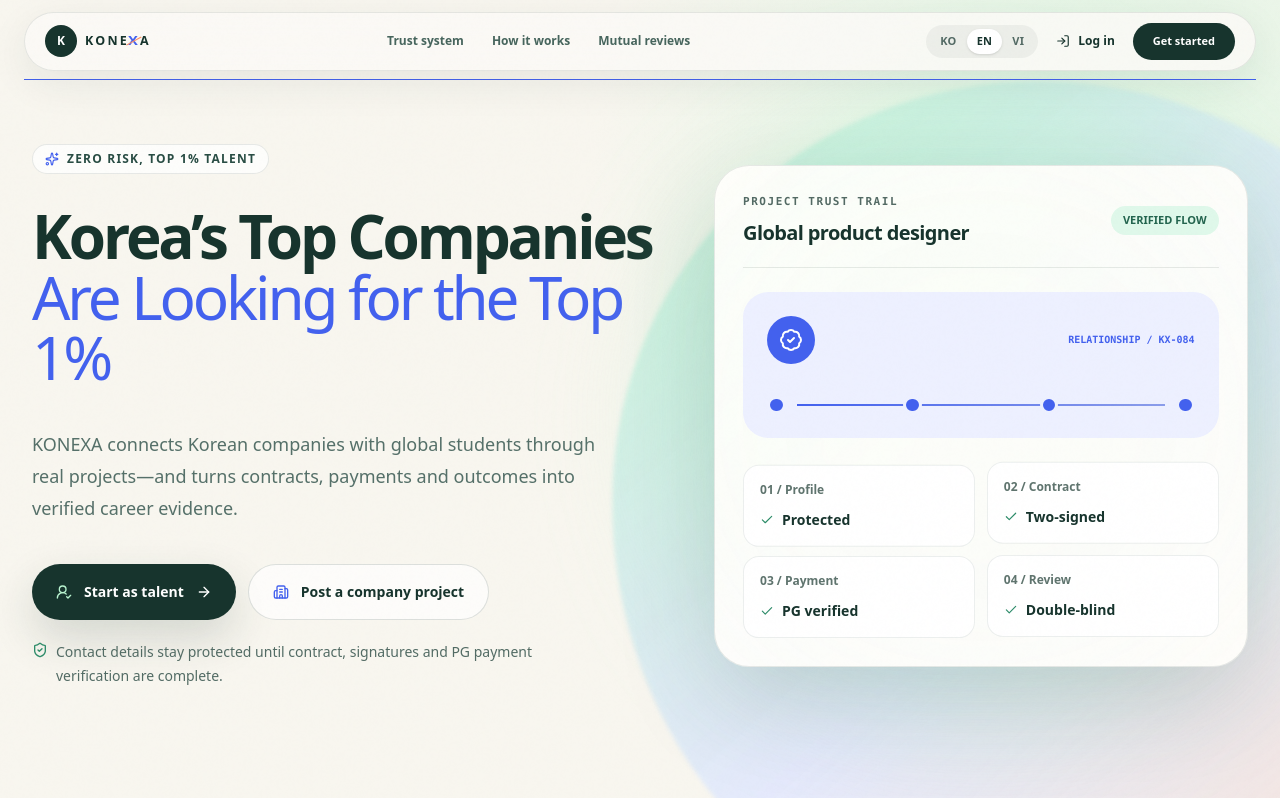
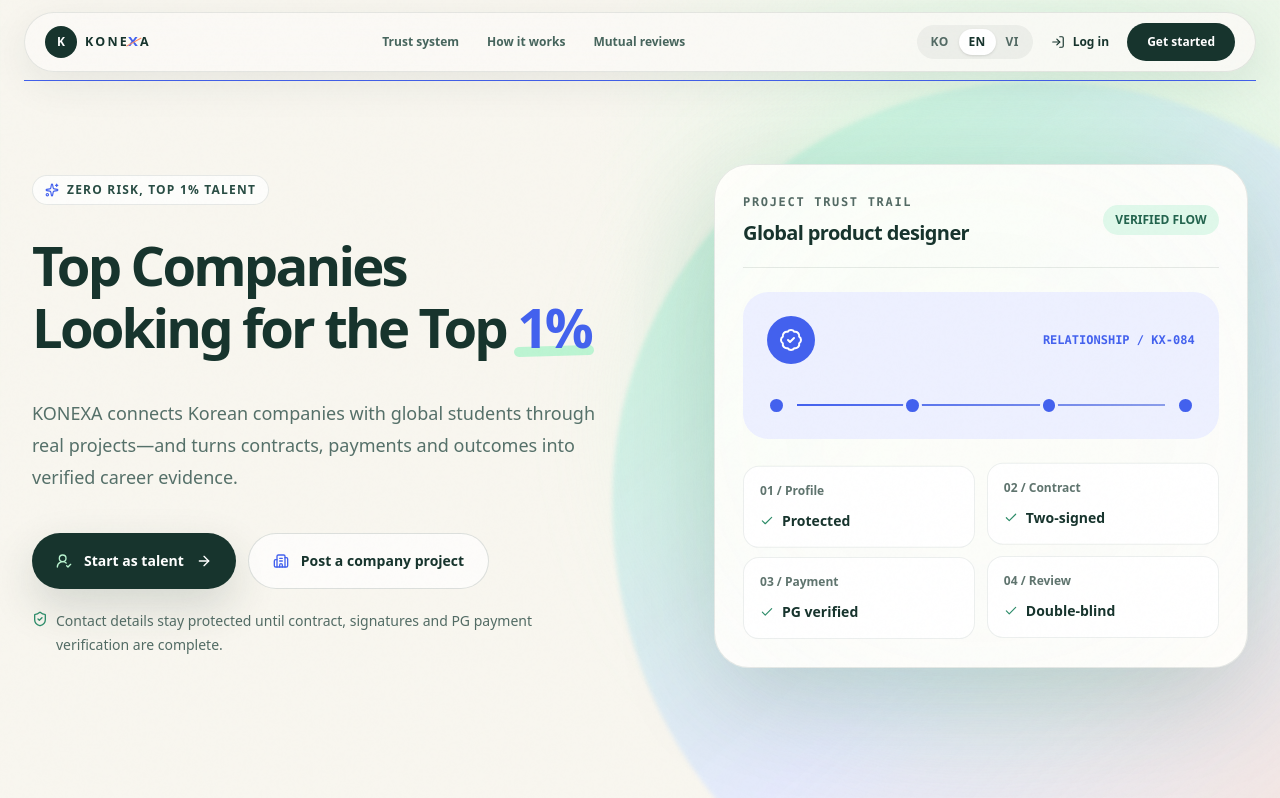
Before and after one commit to wanderjay3456/KONEXA_CORP, a React (Vite) app: page / in a window 1280 px wide. Shown: the top 798 px of the page. Built offline with nearby package versions, Linux system fonts and the light colour scheme; no server answers.

Commit message:
Improve localized typography readability (#17)
Co-authored-by: 유재영 <241261146+wanderjay3456@users.noreply.github.com>

```diff
--- a/src/components/landing/EarlyBirdCampaign.tsx
+++ b/src/components/landing/EarlyBirdCampaign.tsx
@@ -10,7 +10,7 @@
 const campaignCopy = {
   ko: {
     eyebrow: "FOUNDING MEMBERS · 2026.08.05 마감",
-    title: "먼저 증명하는 팀과 인재에게,\n첫 번째 혜택을 드립니다.",
+    title: "먼저 증명하는 팀과 인재에게, 첫 번째 혜택을 드립니다.",
     lead: "결제 선납이 아니라 실제 행동으로 참여하는 얼리버드 프로그램입니다. 기업은 첫 공고를, 학생은 완성된 이력서와 1분 영상을 등록해 주세요.",
     company: "기업 얼리버드",
     companyTarget: "베트남 시장·글로벌 인재 채용을 준비하는 국내 기업",
@@ -26,7 +26,7 @@
   },
   en: {
     eyebrow: "FOUNDING MEMBERS · ENDS AUG 5, 2026",
-    title: "Early action earns\nfounding-member benefits.",
+    title: "Act early. Unlock founding benefits.",
     lead: "No pre-launch payment. Companies publish a real first role, while talent completes a resume and a one-minute introduction video.",
     company: "Company early bird",
     companyTarget: "Korean SMEs exploring Vietnam and global talent",
@@ -42,7 +42,7 @@
   },
   vi: {
     eyebrow: "THÀNH VIÊN TIÊN PHONG · HẾT HẠN 05.08.2026",
-    title: "Hành động sớm,\nnhận quyền lợi tiên phong.",
+    title: "Hành động sớm, nhận quyền lợi tiên phong.",
     lead: "Không cần trả phí trước khi ra mắt. Doanh nghiệp đăng dự án thật; sinh viên hoàn thiện CV và video giới thiệu một phút.",
     company: "Ưu đãi doanh nghiệp",
     companyTarget: "Doanh nghiệp Hàn Quốc quan tâm thị trường Việt Nam và nhân tài quốc tế",
--- a/src/components/landing/LandingHero.tsx
+++ b/src/components/landing/LandingHero.tsx
@@ -21,14 +21,14 @@
   ko: {
     nav: ["운영 구조", "진행 방식", "상호 리뷰"], login: "로그인", start: "시작하기",
     badge: "Zero Risk, Top 1% Talent",
-    title: <><span className="whitespace-nowrap">이력서라는 도박을</span><br/><em>끝내다</em></>,
+    title: <><span className="hero-title-line">해외 인재 채용의</span><span className="hero-title-line"><strong className="hero-keyword hero-keyword-risk">도박</strong>의 마침표</span></>,
     lead: "KONEXA는 기업과 글로벌 학생이 실제 결과물을 함께 만들고, 계약·결제·평가 기록을 검증 가능한 경력으로 연결하는 프로젝트 플랫폼입니다.",
     studentCta: "학생으로 프로젝트 시작", companyCta: "기업 프로젝트 등록",
     note: "연락처는 계약·양측 서명·PG 대금 확보 전까지 보호됩니다.",
     ledger: "PROJECT TRUST TRAIL", live: "VERIFIED FLOW", candidate: "글로벌 제품 디자이너",
     stages: [["프로필", "보호됨"], ["계약", "양측 서명"], ["결제", "PG 검증"], ["리뷰", "상호 봉인"]],
     ribbon: ["검증된 업무 범위", "연락처 보호", "상호 봉인 리뷰", "공식 채용 전환"],
-    systemEyebrow: "TRUST, BY DESIGN", systemTitle: "좋은 매칭보다 중요한 건,\n좋은 협업이 남는 방식입니다.",
+    systemEyebrow: "TRUST, BY DESIGN", systemTitle: "좋은 매칭보다 중요한 건, 좋은 협업이 남는 방식입니다.",
     systemLead: "누구를 만났는지만 보여주지 않습니다. 무엇에 합의했고, 어떻게 일했고, 어떤 결과를 만들었는지 거래의 전 과정을 기록합니다.",
     modules: [
       ["01", "연락처 단계별 공개", "기본계약과 결제 검증 전에는 개인 이메일·전화번호·SNS를 숨겨 무단 접촉을 줄입니다."],
@@ -36,9 +36,9 @@
       ["03", "국내 PG 결제 검증", "KONEXA가 자금을 직접 보관하지 않고 등록 PG·에스크로의 결제 상태를 기준으로 진행합니다."],
       ["04", "경력과 채용 전환", "완료 프로젝트는 Work Passport에 반영되고, 기업은 플랫폼 안에서 공식 채용을 제안할 수 있습니다."],
     ],
-    flowEyebrow: "A CLEAR WAY TO WORK", flowTitle: "복잡한 국경 간 협업을\n네 단계로 단순하게.",
+    flowEyebrow: "A CLEAR WAY TO WORK", flowTitle: "복잡한 국경 간 협업을 네 단계로 단순하게.",
     flow: [["01", "찾기", "검증된 기술·전공·언어·수행평가로 후보를 탐색합니다."], ["02", "합의하기", "업무 범위와 주급, 결과물, 검수 기준을 계약에 담습니다."], ["03", "안전하게 실행", "PG 결제 확인 후 협업을 시작하고 마일스톤을 기록합니다."], ["04", "증명하기", "양측 리뷰와 결과물이 경력 및 채용 전환의 근거가 됩니다."]],
-    reviewEyebrow: "MUTUAL REVIEW", reviewTitle: "먼저 쓴 사람이\n불리하지 않은 리뷰.",
+    reviewEyebrow: "MUTUAL REVIEW", reviewTitle: "먼저 쓴 사람이 불리하지 않은 리뷰.",
     reviewLead: "기업과 학생의 평가는 서로 봉인됩니다. 양쪽이 모두 제출한 뒤 동시에 공개되며, 검증된 결제 관계에서만 작성할 수 있습니다.",
     companyReview: "업무 범위가 명확했고 피드백이 빨랐어요.", studentReview: "기대보다 완성도가 높고 소통이 안정적이었어요.", sealed: "상대방 제출 전까지 봉인", revealed: "양측 제출 후 동시 공개",
     safeguards: ["검증 거래만 작성", "종료 전 상대 평가 비공개", "관리자 이의신청", "차별·보복 리뷰 제한"],
@@ -54,14 +54,14 @@
   en: {
     nav: ["Trust system", "How it works", "Mutual reviews"], login: "Log in", start: "Get started",
     badge: "Zero Risk, Top 1% Talent",
-    title: <>Korea’s Top Companies<br/><em>Are Looking for the Top 1%</em></>,
+    title: <><span className="hero-title-line">Top Companies</span><span className="hero-title-line">Looking for the <span className="hero-keep-together">Top <strong className="hero-keyword hero-keyword-percent">1%</strong></span></span></>,
     lead: "KONEXA connects Korean companies with global students through real projects—and turns contracts, payments and outcomes into verified career evidence.",
     studentCta: "Start as talent", companyCta: "Post a company project",
     note: "Contact details stay protected until contract, signatures and PG payment verification are complete.",
     ledger: "PROJECT TRUST TRAIL", live: "VERIFIED FLOW", candidate: "Global product designer",
     stages: [["Profile", "Protected"], ["Contract", "Two-signed"], ["Payment", "PG verified"], ["Review", "Double-blind"]],
     ribbon: ["Verified scope", "Protected contact", "Mutual reviews", "Direct hiring path"],
-    systemEyebrow: "TRUST, BY DESIGN", systemTitle: "A great match matters.\nA trustworthy trail matters more.",
+    systemEyebrow: "TRUST, BY DESIGN", systemTitle: "A great match matters. A trustworthy trail matters more.",
     systemLead: "We go beyond introductions. Every agreement, milestone, payment and outcome becomes part of a clear operating record.",
     modules: [
       ["01", "Progressive contact access", "Personal email, phone and social details stay hidden until the contract and payment gates are met."],
@@ -69,9 +69,9 @@
       ["03", "Domestic PG verification", "Funds are handled through a registered Korean PG or escrow provider—not held directly by KONEXA."],
       ["04", "From proof to hiring", "Completed work builds a Work Passport and gives companies a compliant path to make a direct offer."],
     ],
-    flowEyebrow: "A CLEAR WAY TO WORK", flowTitle: "Cross-border collaboration,\nmade clear in four steps.",
+    flowEyebrow: "A CLEAR WAY TO WORK", flowTitle: "Cross-border collaboration, made clear in four steps.",
     flow: [["01", "Discover", "Search by verified skills, study, language and performance."], ["02", "Agree", "Set weekly pay, scope, deliverables and review terms."], ["03", "Work safely", "Begin after payment verification and trace every milestone."], ["04", "Prove it", "Mutual reviews and outcomes become evidence for the next role."]],
-    reviewEyebrow: "MUTUAL REVIEW", reviewTitle: "A review system that\ndoesn't punish honesty.",
+    reviewEyebrow: "MUTUAL REVIEW", reviewTitle: "A review system that doesn't punish honesty.",
     reviewLead: "Company and talent reviews stay sealed. They are revealed simultaneously only after both sides submit, and only for verified paid relationships.",
     companyReview: "The scope was clear and feedback arrived quickly.", studentReview: "The quality exceeded expectations and communication stayed reliable.", sealed: "Sealed until the other side submits", revealed: "Revealed together after both submit",
     safeguards: ["Verified transactions only", "Hidden before both submit", "Admin appeal route", "Anti-bias moderation"],
@@ -87,14 +87,14 @@
   vi: {
     nav: ["Cơ chế tin cậy", "Quy trình", "Đánh giá hai chiều"], login: "Đăng nhập", start: "Bắt đầu",
     badge: "Rủi ro bằng 0, nhân tài top 1%",
-    title: <>Doanh nghiệp hàng đầu Hàn Quốc<br/><em>đang tìm kiếm 1% nhân tài xuất sắc nhất</em></>,
+    title: <><span className="hero-title-line">Doanh nghiệp hàng đầu</span><span className="hero-title-line">đang tìm kiếm <span className="hero-keep-together"><strong className="hero-keyword hero-keyword-percent">1%</strong> nhân tài</span></span></>,
     lead: "KONEXA kết nối doanh nghiệp Hàn Quốc với sinh viên quốc tế qua dự án thật, biến hợp đồng, thanh toán và kết quả thành hồ sơ nghề nghiệp được xác minh.",
     studentCta: "Bắt đầu với vai trò sinh viên", companyCta: "Đăng dự án doanh nghiệp",
     note: "Thông tin liên hệ được bảo vệ cho đến khi hoàn tất hợp đồng, chữ ký hai bên và xác minh thanh toán PG.",
     ledger: "HỒ SƠ TIN CẬY DỰ ÁN", live: "QUY TRÌNH XÁC MINH", candidate: "Nhà thiết kế sản phẩm toàn cầu",
     stages: [["Hồ sơ", "Được bảo vệ"], ["Hợp đồng", "Hai bên ký"], ["Thanh toán", "PG xác minh"], ["Đánh giá", "Niêm phong hai chiều"]],
     ribbon: ["Phạm vi xác minh", "Bảo vệ liên hệ", "Đánh giá hai chiều", "Lộ trình tuyển dụng"],
-    systemEyebrow: "TIN CẬY TỪ THIẾT KẾ", systemTitle: "Ghép đúng người là quan trọng.\nDấu vết hợp tác còn quan trọng hơn.",
+    systemEyebrow: "TIN CẬY TỪ THIẾT KẾ", systemTitle: "Ghép đúng người là quan trọng. Dấu vết hợp tác còn quan trọng hơn.",
     systemLead: "Không chỉ giới thiệu. Mọi thỏa thuận, cột mốc, thanh toán và kết quả đều được lưu thành hồ sơ vận hành rõ ràng.",
     modules: [
       ["01", "Mở liên hệ theo từng bước", "Email, số điện thoại và mạng xã hội được ẩn đến khi đủ điều kiện hợp đồng và thanh toán."],
@@ -102,9 +102,9 @@
       ["03", "Xác minh PG tại Hàn Quốc", "Tiền đi qua nhà cung cấp PG hoặc ký quỹ được cấp phép, không do KONEXA trực tiếp giữ."],
       ["04", "Từ minh chứng đến tuyển dụng", "Dự án hoàn thành xây dựng Work Passport và mở lộ trình đề nghị tuyển dụng chính thức."],
     ],
-    flowEyebrow: "QUY TRÌNH RÕ RÀNG", flowTitle: "Hợp tác xuyên biên giới,\nrõ ràng trong bốn bước.",
+    flowEyebrow: "QUY TRÌNH RÕ RÀNG", flowTitle: "Hợp tác xuyên biên giới, rõ ràng trong bốn bước.",
     flow: [["01", "Khám phá", "Tìm theo kỹ năng, ngành học, ngôn ngữ và kết quả đã xác minh."], ["02", "Thỏa thuận", "Chốt thù lao tuần, phạm vi, sản phẩm và tiêu chí duyệt."], ["03", "Làm việc an toàn", "Bắt đầu sau xác minh thanh toán và ghi lại từng cột mốc."], ["04", "Chứng minh", "Đánh giá hai chiều và kết quả tạo bằng chứng cho cơ hội tiếp theo."]],
-    reviewEyebrow: "ĐÁNH GIÁ HAI CHIỀU", reviewTitle: "Trung thực mà không\nsợ bất lợi.",
+    reviewEyebrow: "ĐÁNH GIÁ HAI CHIỀU", reviewTitle: "Trung thực mà không sợ bất lợi.",
     reviewLead: "Đánh giá của doanh nghiệp và sinh viên được niêm phong, chỉ mở đồng thời sau khi cả hai bên gửi và chỉ áp dụng cho giao dịch đã xác minh.",
     companyReview: "Phạm vi rõ ràng và phản hồi rất nhanh.", studentReview: "Chất lượng vượt kỳ vọng, giao tiếp ổn định.", sealed: "Niêm phong đến khi bên kia gửi", revealed: "Mở đồng thời sau khi cả hai gửi",
     safeguards: ["Chỉ giao dịch xác minh", "Ẩn trước khi đủ hai bên", "Có quy trình khiếu nại", "Kiểm duyệt chống thiên vị"],
@@ -190,7 +190,7 @@
             <div className="relative z-10 mx-auto grid w-full max-w-7xl items-center gap-14 lg:grid-cols-[1.08fr_.92fr]">
               <motion.div style={{ y: heroCopyY, opacity: heroCopyOpacity }}>
                 <motion.div initial={reduced ? false : { opacity: 0, y: 12 }} animate={{ opacity: 1, y: 0 }} className="mb-8 inline-flex items-center gap-2 rounded-full border border-[#17342d]/10 bg-white/75 px-3 py-1.5 text-xs font-black uppercase tracking-[.1em] text-[#294d44]"><Sparkles className="h-3.5 w-3.5 text-[#4361ee]" />{t.badge}</motion.div>
-                <motion.h1 initial={reduced ? false : { opacity: 0, y: 25 }} animate={{ opacity: 1, y: 0 }} transition={{ duration: .85, ease: [.22, 1, .36, 1] }} className="max-w-4xl break-keep font-display text-[clamp(2.6rem,4.7vw,5.25rem)] font-bold leading-[1.01] tracking-[-.052em] text-[#17342d] [&_em]:font-normal [&_em]:not-italic [&_em]:text-[#4361ee]">{t.title}</motion.h1>
+                <motion.h1 initial={reduced ? false : { opacity: 0, y: 25 }} animate={{ opacity: 1, y: 0 }} transition={{ duration: .85, ease: [.22, 1, .36, 1] }} className="hero-heading max-w-4xl break-keep font-display font-bold tracking-[-.052em] text-[#17342d]">{t.title}</motion.h1>
                 <motion.p initial={reduced ? false : { opacity: 0, y: 18 }} animate={{ opacity: 1, y: 0 }} transition={{ delay: .16 }} className="mt-10 max-w-xl text-base leading-8 text-[#557069] sm:text-lg">{t.lead}</motion.p>
                 <motion.div initial={reduced ? false : { opacity: 0, y: 16 }} animate={{ opacity: 1, y: 0 }} transition={{ delay: .26 }} className="mt-10 flex flex-col gap-3 sm:flex-row">
                   <button onClick={() => setActiveRegisterRole(UserRole.STUDENT)} className="group inline-flex min-h-14 items-center justify-center gap-3 rounded-full bg-[#17342d] px-6 text-sm font-black text-white shadow-[0_18px_45px_rgba(23,52,45,.16)] transition hover:-translate-y-1"><UserRoundCheck className="h-4 w-4 text-[#b9f4d0]" />{t.studentCta}<ArrowRight className="h-4 w-4 transition group-hover:translate-x-1" /></button>
--- a/src/index.css
+++ b/src/index.css
@@ -19,8 +19,25 @@
 }
 
 @layer base {
+  html {
+    -webkit-text-size-adjust: 100%;
+    text-rendering: optimizeLegibility;
+  }
+
   body {
     @apply bg-neutral-50 text-neutral-900 antialiased font-sans selection:bg-neutral-200 selection:text-neutral-900;
+    line-height: 1.5;
+  }
+
+  h1,
+  h2,
+  h3 {
+    text-wrap: balance;
+  }
+
+  p,
+  li {
+    text-wrap: pretty;
   }
 }
 
@@ -100,6 +117,68 @@
   background: linear-gradient(135deg, rgba(185, 244, 208, .8), rgba(223, 230, 255, .78) 52%, rgba(255, 218, 194, .62));
   filter: blur(2px);
   animation: wash-shape 14s ease-in-out infinite alternate;
+}
+
+.hero-heading {
+  font-size: clamp(2.2rem, 4.25vw, 4.8rem);
+  line-height: 1.045;
+  text-wrap: balance;
+}
+
+html[lang="ko"] .hero-heading {
+  font-size: clamp(2.15rem, 4.4vw, 4.95rem);
+}
+
+html[lang="vi"] .hero-heading {
+  font-size: clamp(2.05rem, 3.9vw, 4.35rem);
+}
+
+.hero-title-line {
+  display: block;
+}
+
+.hero-title-line + .hero-title-line {
+  margin-top: .09em;
+}
+
+.hero-keep-together {
+  white-space: nowrap;
+}
+
+.hero-keyword {
+  position: relative;
+  z-index: 0;
+  display: inline-block;
+  font-weight: 850;
+  letter-spacing: -.065em;
+}
+
+.hero-keyword::after {
+  content: "";
+  position: absolute;
+  z-index: -1;
+  right: -.06em;
+  bottom: .02em;
+  left: -.06em;
+  height: .18em;
+  border-radius: 999px;
+  transform: rotate(-1.5deg);
+}
+
+.hero-keyword-risk {
+  color: #c54b2a;
+}
+
+.hero-keyword-risk::after {
+  background: rgba(255, 143, 98, .5);
+}
+
+.hero-keyword-percent {
+  color: #4361ee;
+}
+
+.hero-keyword-percent::after {
+  background: rgba(185, 244, 208, .95);
 }
 
 .konexa-wordmark {
@@ -193,6 +272,50 @@
 .onboarding-readable .text-neutral-400 { color: #d4d4d4 !important; }
 .onboarding-readable .text-neutral-500 { color: #b8b8b8 !important; }
 
+/* Translation can expand labels substantially. Keep every workspace readable
+   without allowing a final keyword or percentage to become an orphaned line. */
+#app-workspace :is(h1, h2, h3),
+[data-auto-translate] :is(h1, h2, h3),
+.konexa-light :is(h1, h2, h3) {
+  line-height: 1.18;
+  text-wrap: balance;
+}
+
+.konexa-light h2 {
+  font-size: clamp(1.6rem, 6.6vw, 3rem);
+}
+
+.konexa-light .hero-heading {
+  line-height: 1.055;
+}
+
+#app-workspace :is(p, li),
+[data-auto-translate] :is(p, li),
+.konexa-light :is(p, li) {
+  text-wrap: pretty;
+}
+
+#app-workspace :is(button, a, label),
+[data-auto-translate] :is(button, a, label),
+.konexa-light :is(button, a, label) {
+  line-height: 1.4;
+  text-wrap: balance;
+}
+
+html[lang="ko"] :is(#app-workspace, [data-auto-translate], .konexa-light) :is(h1, h2, h3, p, li, button, a, label) {
+  word-break: keep-all;
+}
+
+#app-workspace [class~="text-[9px]"],
+#app-workspace [class~="text-[10px]"],
+#app-workspace [class~="text-[11px]"],
+.konexa-light [class~="text-[9px]"],
+.konexa-light [class~="text-[10px]"],
+.konexa-light [class~="text-[11px]"] {
+  font-size: .75rem !important;
+  line-height: 1.125rem !important;
+}
+
 .review-card { animation: card-breathe 7s ease-in-out infinite alternate; }
 .review-card + .review-card { animation-delay: -3.5s; }
 
```
